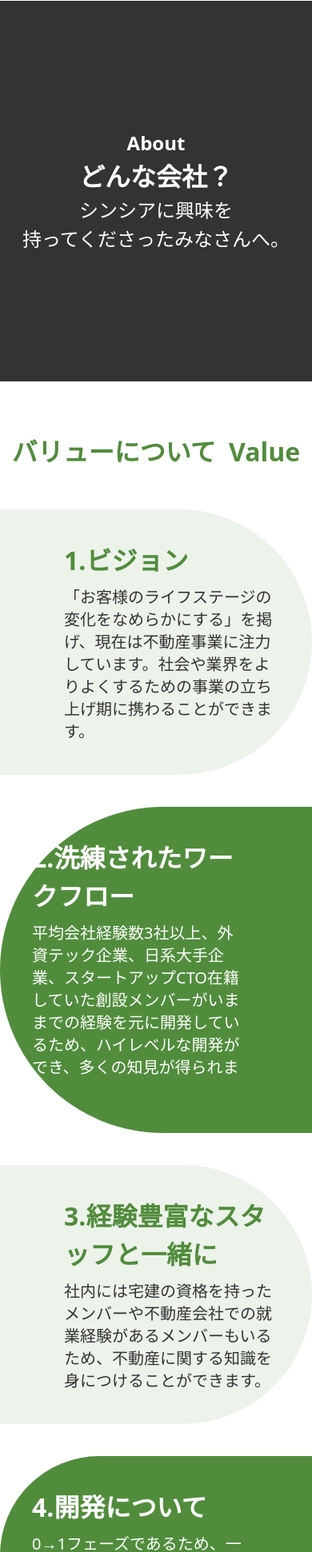
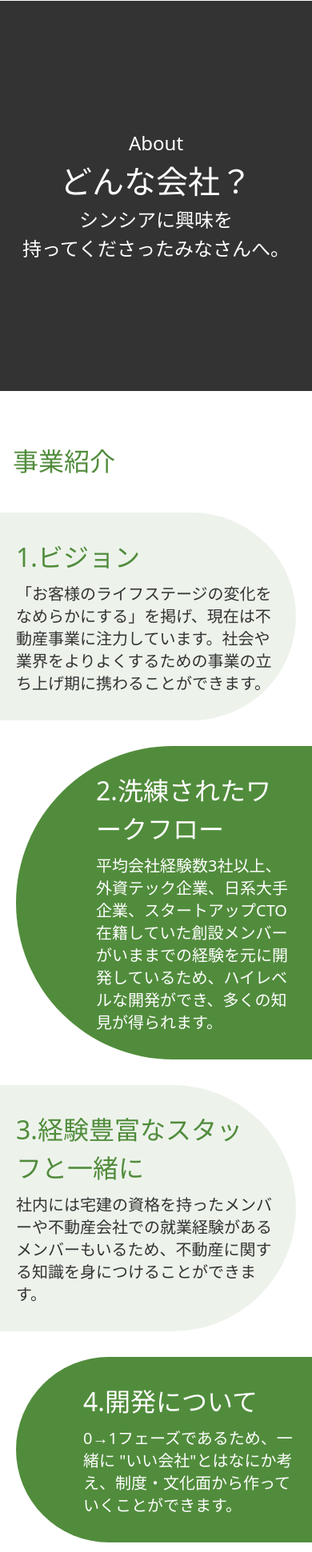
Before and after one commit to xincere-inc/corporate-site, an Astro site: page /recruit in a window 390 px wide. Shown: the part 59-2000 px from the top of the page at 80% size. Built offline with nearby package versions, Linux system fonts and the light colour scheme; Astro itself is replaced by a stand-in of ours.

Commit message:
fix: 事業紹介sectionのレスポンシブ対応

```diff
--- a/src/pages/recruit.astro
+++ b/src/pages/recruit.astro
@@ -4,63 +4,61 @@
 import Recruitment from "../components/Recruitment.astro";
 ---
 
-<Layout title="バリューについて">
+<Layout title="採用と選考">
   <main>
     <!-- About どんな会社？ -->
-    <div class="w-full bg-body font-gothic text-white">
+    <div class="w-full bg-body text-white">
       <div class="flex flex-col items-center justify-center py-40">
-        <p class="font-bold text-h3">About</p>
-        <p class="font-bold text-h2">どんな会社？</p>
-        <p class="font-medium text-h3">シンシアに興味を</p>
-        <p class="font-medium text-h3">持ってくださったみなさんへ。</p>
+        <p class="text-h3">About</p>
+        <p class="text-h1">どんな会社？</p>
+        <p class="text-h3">シンシアに興味を</p>
+        <p class="text-h3">持ってくださったみなさんへ。</p>
       </div>
     </div>
-    <!-- バリューについて -->
-    <section class="w-full py-16 font-gothic flex flex-wrap justify-between">
-      <div class="md:w-desktop m-auto">
-        <H2 title="バリューについて" etitle="Value" />
+    <!-- 事業紹介 -->
+    <section class="w-full py-16 md:py-20 flex flex-wrap justify-between">
+      <div class="md:w-desktop md:mx-auto ml-4 mb-10">
+        <p class="text-h2 md:text-h1 text-primary">事業紹介</p>
       </div>
-      <div class="w-[1180px] bg-primary/10 rounded-r-full mb-10">
-        <div class="py-10 px-10 pl-20">
-          <p class="font-bold text-eh2 text-primary mb-2">1.ビジョン</p>
-          <p class="font-blod text-xl even:text-body">
+      <div class="mr-5 md:w-[1180px] bg-primary/10 rounded-r-full mb-8">
+        <div class="py-8 px-5 md:py-10 md:px-10 md:pl-20">
+          <p class="text-eh2 text-primary mb-2">1.ビジョン</p>
+          <p class="text-xl even:text-body">
             「お客様のライフステージの変化をなめらかにする」を掲げ、現在は不動産事業に注力しています。社会や業界をよりよくするための事業の立ち上げ期に携わることができます。
           </p>
         </div>
       </div>
-      <div class="w-[1180px] bg-primary rounded-l-full mb-10 ml-auto">
-        <div class="py-10 px-10 pr-20 flex-grow">
-          <p class="font-bold text-eh2 text-white mb-2">
-            2.洗練されたワークフロー
-          </p>
-          <p class="font-blod text-xl text-white">
+      <div class="ml-5 md:w-[1180px] bg-primary rounded-l-full mb-8 md:ml-auto">
+        <div class="ml-20 py-8 px-5 md:ml-0 md:py-10 md:px-10 md:pr-20">
+          <p class="text-eh2 text-white mb-2">2.洗練されたワークフロー</p>
+          <p class="text-xl text-white">
             平均会社経験数3社以上、外資テック企業、日系大手企業、スタートアップCTO在籍していた創設メンバーがいままでの経験を元に開発しているため、ハイレベルな開発ができ、多くの知見が得られます。
           </p>
         </div>
       </div>
-      <div class="w-[1180px] bg-primary/10 rounded-r-full mb-10">
-        <div class="py-10 px-10 pl-20">
-          <p class="font-bold text-eh2 text-primary mb-2">
+      <div class="mr-5 md:w-[1180px] bg-primary/10 rounded-r-full mb-8">
+        <div class="py-8 px-5 md:py-10 md:px-10 md:pl-20">
+          <p class="text-eh2 text-primary mb-2 pr-4 md:pr-0">
             3.経験豊富なスタッフと一緒に
           </p>
-          <p class="font-blod text-xl even:text-body">
+          <p class="text-xl even:text-body">
             社内には宅建の資格を持ったメンバーや不動産会社での就業経験があるメンバーもいるため、不動産に関する知識を身につけることができます。
           </p>
         </div>
       </div>
-      <div class="w-[1180px] bg-primary rounded-l-full mb-10 ml-auto">
-        <div class="py-10 px-10 pr-20">
-          <p class="font-bold text-eh2 text-white mb-2">4.開発について</p>
-          <p class="font-blod text-xl text-white">
+      <div class="ml-5 md:w-[1180px] bg-primary rounded-l-full mb-8 md:ml-auto">
+        <div class="ml-16 py-8 px-5 md:ml-0 md:py-10 md:px-10 md:pr-20s">
+          <p class="text-eh2 text-white mb-2">4.開発について</p>
+          <p class="text-xl text-white">
             0→1フェーズであるため、一緒に
             "いい会社"とはなにか考え、制度・文化面から作っていくことができます。
           </p>
         </div>
       </div>
-      <div class="w-[1180px] bg-primary/10 rounded-r-full mb-10">
-        <div class="py-10 px-10 pl-20">
-          <p class="font-bold text-eh2 text-primary mb-2">5.シンシアメンバー</p>
-          <p class="font-blod text-xl even:text-body">
+      <div class="w-[1180px] bg-primary/10 rounded-r-full">
+        <div class="py-8 px-5 md:py-10 md:px-10 md:pl-20">
+          <p class="text-eh2 text-primary mb-2">5.シンシアメンバー</p>
+          <p class="text-xl even:text-body">
             創業者がエンジニアであるため、エンジニアリング起点に、どのようにビジネスをつくるか、長期的な技術戦略から一緒に考えることができます。
           </p>
         </div>
@@ -69,8 +67,10 @@
 
     <!-- オフィス -->
     <section>
-      <div class="md:w-desktop mx-auto py-20 font-gothic font-bold text-body">
-        <H2 title="オフィス" etitle="Office" />
+      <div class="md:w-desktop mx-auto py-16 md:py-20 text-body">
+        <div class="md:w-desktop md:mx-auto ml-4 mb-10">
+          <p class="text-h2 md:text-h1 text-primary">オフィス</p>
+        </div>
         <div class="md:w-desktop m-auto">
           <div class="w-[370px] mb-6 m-auto">
             <div class="h-[210px] bg-gray mb-2"></div>
```
